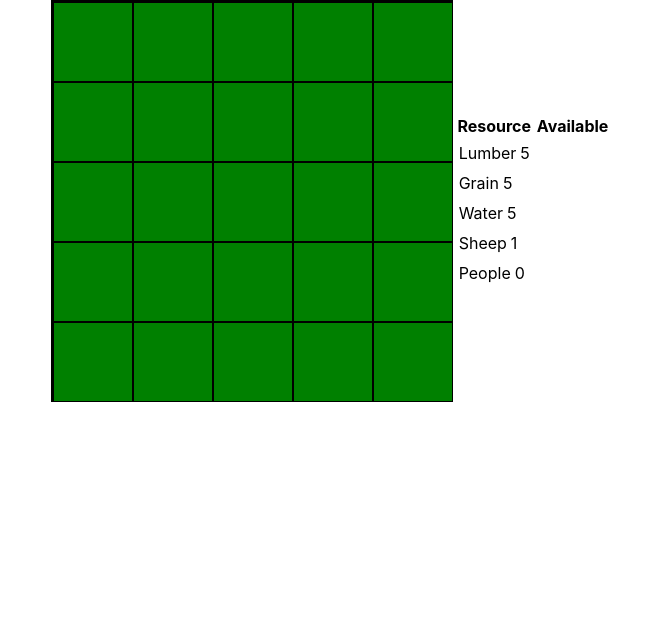
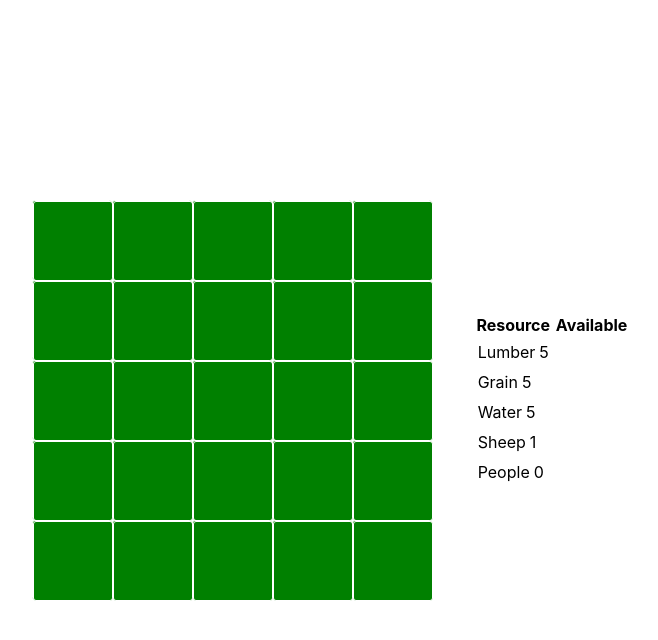
Before and after one commit to KateGrutter/Village-Simulator-React, a React (Create React App) app: page / in a window 1280 px wide. Shown: the top 640 px of the page, without its empty margins (309-967 px from the left). Built offline with nearby package versions, Linux system fonts and the light colour scheme.

Commit message:
styling in map.css to adjust border and add padding between resource view and map

```diff
--- a/src/App.css
+++ b/src/App.css
@@ -3,4 +3,7 @@
   flex-direction: row;
   justify-content: center;
   align-items: center;
+  height: 100vh;
+  width: 100vw;
+
 }
--- a/src/components/Map/Map.css
+++ b/src/components/Map/Map.css
@@ -4,9 +4,11 @@
   display: flex;
   flex-direction: column;
   align-items: center;
-  border: 1px solid black;
+  padding-right: 40px;
+  /* border: 1px solid black; */
 
 }
+
 .gameboard-row {
   display: flex;
   flex-direction: row;
@@ -16,12 +18,14 @@
 .tile {
   height: 78px;
   width: 78px;
-  border: 1px solid black;
+  border: 1px solid white;
+  border-radius: 3px;
 
   background-color: green;
 
 
 }
+
 .dialog-content {
   display: flex;
   flex-direction: column;
@@ -29,9 +33,11 @@
   color: black;
 
 }
+
 .hidden {
   display: none;
 }
+
 .shown {
   display: block;
 }
```
